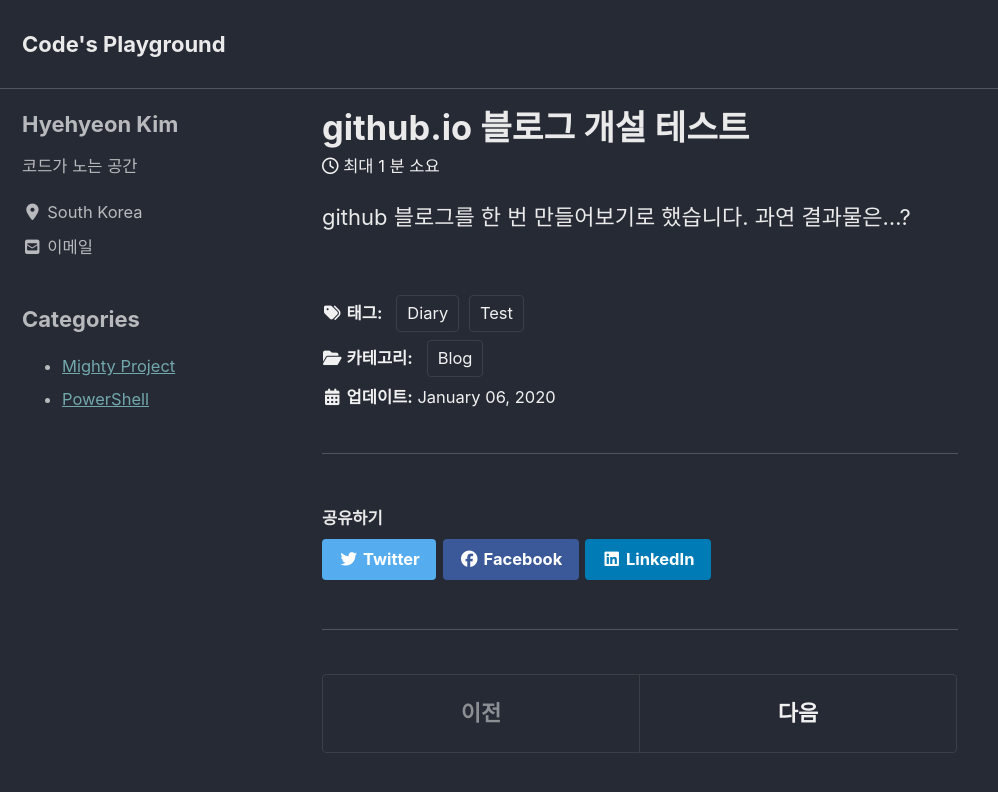
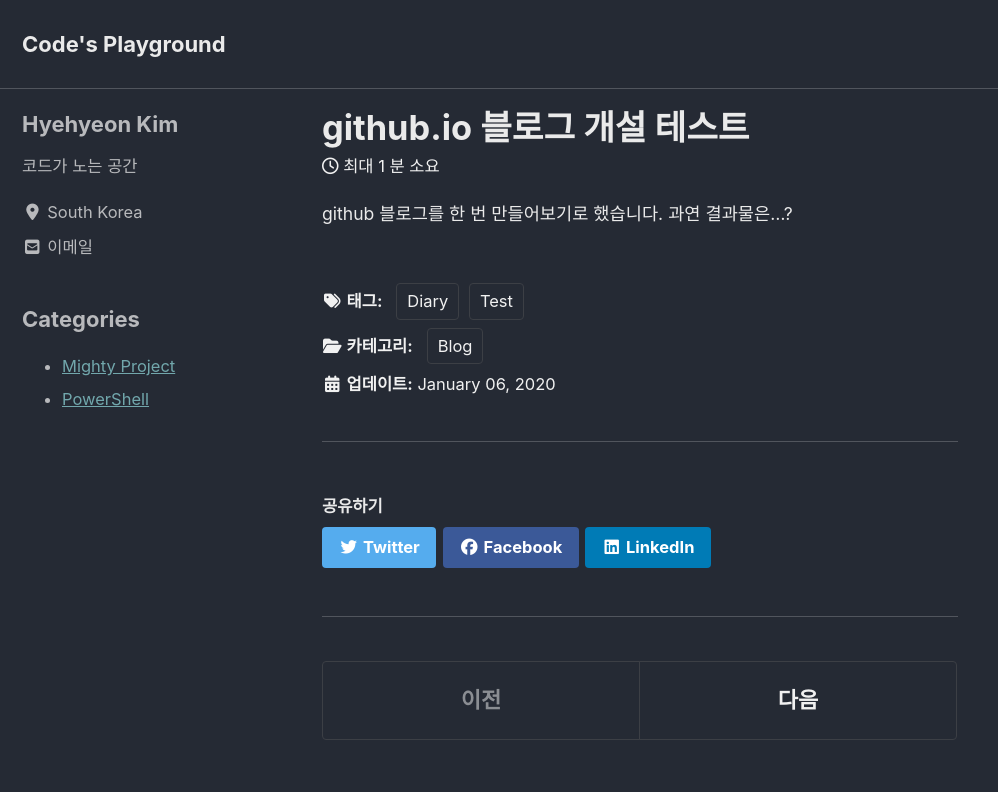
Before and after one commit to kippem9088/kippem9088.github.io, a Jekyll site: the page built from _posts/2020-01-06-Test.md, in a window 1280 px wide and 900 px high. Shown: the top 792 px of the window, without its empty margins (0-998 px from the left). Built offline with Jekyll 4.4.1, drawn with Linux system fonts in a browser that asks for light colours; cached includes are drawn as plain includes; nearby versions of some CDN libraries; some web fonts are replaced.

Commit message:
본문의 폰트 사이즈를 0.8rem으로 줄임

```diff
--- a/_sass/minimal-mistakes/_page.scss
+++ b/_sass/minimal-mistakes/_page.scss
@@ -106,6 +106,10 @@ body {
 	}
 
   p,
+  ul {
+    font-size: 0.8rem;
+  }
+
   li,
   dl {
     font-size: 1em;
```
Also changed, not shown: _posts/2020-01-27-Mighty Project 2nd Week.md (line endings or trailing spaces).
